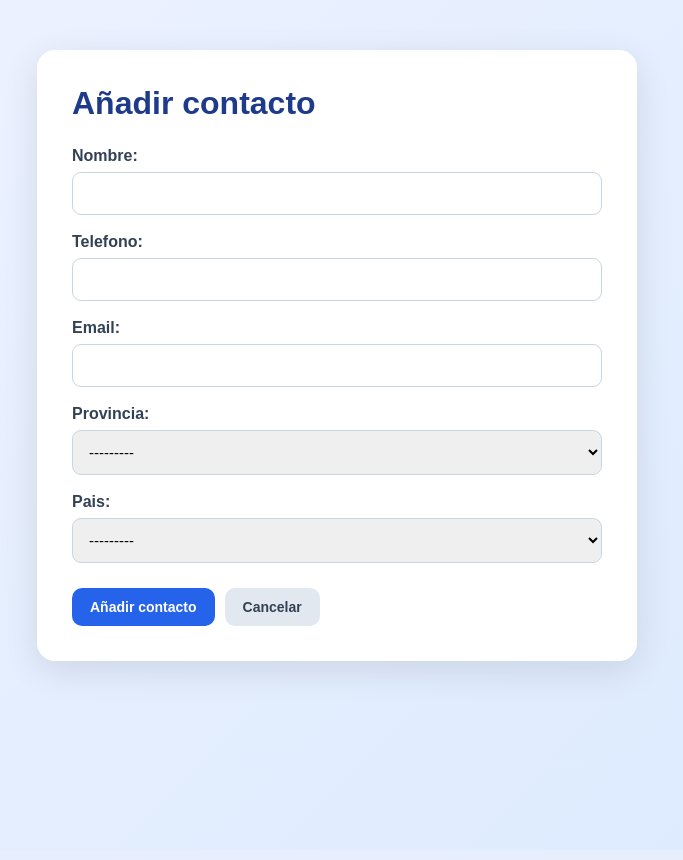
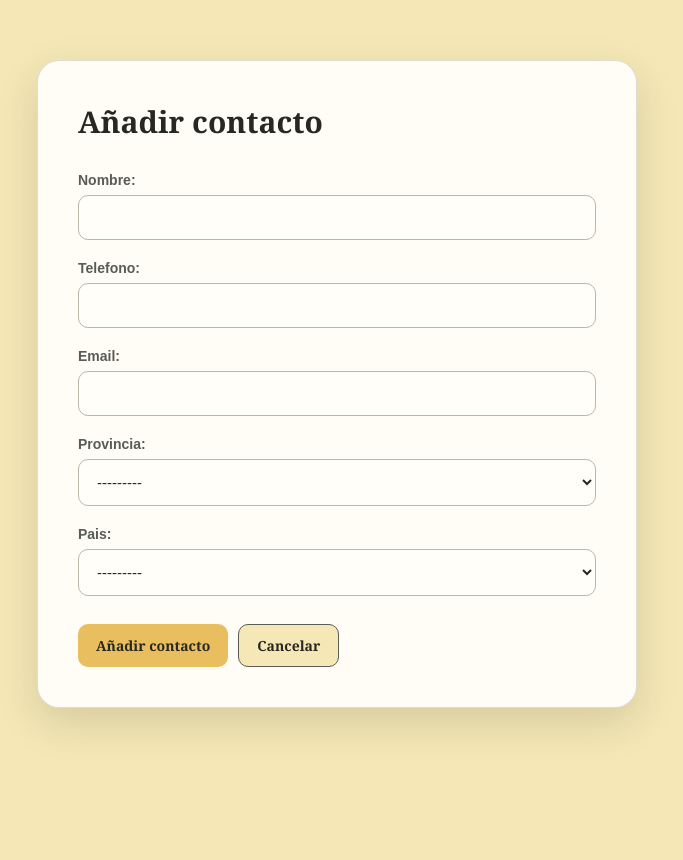
Before and after one commit to Rafix13/djengo-contactos, a Django app: page /contacto/nuevo/ in a window 1280 px wide. Shown: the whole page, without its empty margins (303-986 px from the left). Before the commit the page ends 685 px from the top, so only its background shows below. Run offline with Django 5.2, Linux system fonts and the light colour scheme; the visitor is signed in with stand-in values (Sample User, id 1); data that the repository does not hold is empty.

Commit message:
Nuevos estilos

```diff
--- a/contactos/static/contactos/estilos.css
+++ b/contactos/static/contactos/estilos.css
@@ -1,7 +1,21 @@
+/* =========================
+   PALETA
+========================= */
+
+:root {
+    --charcoal: #282823;
+    --ebony: #595C56;
+    --sunray: #E9BE5F;
+    --blond: #F5E8B6;
+
+    --white: #fffdf5;
+    --text: #282823;
+}
+
+
 /* =========================
    GENERAL
 ========================= */
-
 
 * {
     box-sizing: border-box;
@@ -10,11 +24,12 @@
 }
 
 body {
-    font-family: Arial, Helvetica, sans-serif;
-    background: linear-gradient(135deg, #eef2ff, #dbeafe);
+    font-family: Georgia, "Times New Roman", serif;
+    background: var(--blond);
+    color: var(--text);
     min-height: 100vh;
-    color: #1e293b;
 }
+
 
 /* =========================
    CONTENEDOR
@@ -58,55 +80,77 @@ body {
 
 .btn {
     display: inline-block;
+
     padding: 11px 18px;
+
     border-radius: 10px;
+    border: none;
+
     text-decoration: none;
-    border: none;
-    cursor: pointer;
+
+    font-family: inherit;
     font-size: 14px;
     font-weight: bold;
-    transition: 0.2s ease;
+
+    cursor: pointer;
+
+    transition: all 0.2s ease;
 }
 
 .btn:hover {
     transform: translateY(-2px);
 }
 
+
+/* BOTÓN PRINCIPAL */
+
 .btn-primary {
-    background: #2563eb;
-    color: white;
+    background: var(--sunray);
+    color: var(--charcoal);
 }
 
 .btn-primary:hover {
-    background: #1d4ed8;
+    background: #dcae4f;
 }
 
+
+/* EDITAR */
+
 .btn-edit {
-    background: #f59e0b;
-    color: white;
+    background: var(--ebony);
+    color: var(--blond);
 }
 
 .btn-edit:hover {
-    background: #d97706;
+    background: #484b46;
 }
 
+
+/* ELIMINAR */
+
 .btn-danger {
-    background: #dc2626;
-    color: white;
+    background: var(--charcoal);
+    color: var(--blond);
+    border: 1px solid var(--ebony);
 }
 
 .btn-danger:hover {
-    background: #b91c1c;
+    background: #151512;
 }
 
+
+/* SECUNDARIO */
+
 .btn-secondary {
-    background: #e2e8f0;
-    color: #334155;
+    background: var(--blond);
+    color: var(--charcoal);
+    border: 1px solid var(--ebony);
 }
 
 .btn-secondary:hover {
-    background: #cbd5e1;
+    background: #eadca9;
 }
+
 
 /* =========================
    CONTACTOS
@@ -151,124 +214,217 @@ body {
     flex-wrap: wrap;
 }
 
-.contact-actions form {
-    margin: 0;
-}
 
 /* =========================
    FORMULARIOS
 ========================= */
 
 .form-container {
-    background: white;
+    background: var(--white);
+
+    width: 90%;
     max-width: 600px;
-    margin: 50px auto;
-    padding: 35px;
-    border-radius: 18px;
-    box-shadow: 0 10px 35px rgba(0, 0, 0, 0.1);
+
+    margin: 60px auto;
+
+    padding: 40px;
+
+    border-radius: 22px;
+
+    border: 1px solid rgba(89, 92, 86, 0.20);
+
+    box-shadow:
+        0 15px 40px rgba(40, 40, 35, 0.15);
 }
 
 .form-container h1 {
-    margin-bottom: 25px;
-    color: #1e3a8a;
+    color: var(--charcoal);
+
+    font-size: 30px;
+
+    margin-bottom: 30px;
 }
 
 form p {
-    margin-bottom: 18px;
+    margin-bottom: 20px;
 }
 
 form label {
     display: block;
+
     margin-bottom: 7px;
+
+    color: var(--ebony);
+
+    font-family: Arial, Helvetica, sans-serif;
+    font-size: 14px;
     font-weight: bold;
-    color: #334155;
 }
 
 form input,
 form select {
     width: 100%;
-    padding: 12px;
-    border: 1px solid #cbd5e1;
-    border-radius: 9px;
+
+    padding: 13px 14px;
+
+    border: 1px solid #b9b8a9;
+
+    border-radius: 10px;
+
+    background: #fffef9;
+
+    color: var(--charcoal);
+
+    font-family: Arial, Helvetica, sans-serif;
     font-size: 15px;
+
     outline: none;
-    transition: 0.2s;
+
+    transition: all 0.2s ease;
 }
 
 form input:focus,
 form select:focus {
-    border-color: #2563eb;
-    box-shadow: 0 0 0 3px rgba(37, 99, 235, 0.15);
+    border-color: var(--sunray);
+
+    box-shadow:
+        0 0 0 3px rgba(233, 190, 95, 0.25);
 }
 
 .form-buttons {
-    margin-top: 25px;
+    margin-top: 28px;
+
     display: flex;
     gap: 10px;
+
+    flex-wrap: wrap;
 }
+
 
 /* =========================
    DETALLE CONTACTO
 ========================= */
 
 .detail-card {
-    background: white;
+    background: var(--white);
+
+    width: 90%;
     max-width: 700px;
-    margin: 50px auto;
-    padding: 35px;
-    border-radius: 18px;
-    box-shadow: 0 10px 35px rgba(0, 0, 0, 0.1);
+
+    margin: 60px auto;
+
+    padding: 40px;
+
+    border-radius: 22px;
+
+    border: 1px solid rgba(89, 92, 86, 0.20);
+
+    box-shadow:
+        0 15px 40px rgba(40, 40, 35, 0.15);
 }
 
 .detail-card h1 {
-    color: #1e3a8a;
-    margin-bottom: 25px;
+    color: var(--charcoal);
+
+    font-size: 32px;
+
+    margin-bottom: 28px;
 }
 
 .detail-item {
-    padding: 15px 0;
-    border-bottom: 1px solid #e2e8f0;
+    padding: 17px 0;
+
+    border-bottom: 1px solid #ddd8c2;
+
+    font-family: Arial, Helvetica, sans-serif;
+
+    color: var(--ebony);
 }
 
 .detail-item strong {
     display: inline-block;
+
     width: 120px;
-    color: #334155;
+
+    color: var(--charcoal);
 }
 
 .detail-actions {
-    margin-top: 25px;
+    margin-top: 28px;
+
     display: flex;
+
     gap: 10px;
+
     flex-wrap: wrap;
 }
 
+
 /* =========================
-   MENSAJE SIN CONTACTOS
+   SIN CONTACTOS
 ========================= */
 
 .empty {
-    background: white;
-    padding: 50px;
+    background: var(--white);
+
+    padding: 60px 30px;
+
     text-align: center;
-    border-radius: 16px;
-    color: #64748b;
-    box-shadow: 0 8px 25px rgba(0, 0, 0, 0.07);
+
+    border-radius: 20px;
+
+    border: 1px solid rgba(89, 92, 86, 0.20);
+
+    box-shadow:
+        0 8px 25px rgba(40, 40, 35, 0.10);
 }
 
+.empty h2 {
+    color: var(--charcoal);
+
+    margin-bottom: 10px;
+}
+
+.empty p {
+    color: var(--ebony);
+
+    margin-bottom: 20px;
+}
+
+
 /* =========================
-   ENLACES DE AUTENTICACIÓN
+   AUTENTICACIÓN
 ========================= */
 
 .form-container p a {
-    color: #2563eb;
+    color: var(--ebony);
+
+    font-weight: bold;
+
     text-decoration: none;
-    font-weight: bold;
+
+    transition: 0.2s;
 }
 
 .form-container p a:hover {
+    color: var(--charcoal);
+
     text-decoration: underline;
 }
+
+
+/* =========================
+   LOGOUT
+========================= */
+
+.contact-actions form {
+    margin: 0;
+}
+
+.contact-actions form button {
+    font-family: inherit;
+}
+
 
 /* =========================
    RESPONSIVE
```
Also changed, not shown: other parts of contactos/static/contactos/estilos.css (+71 -26 lines).
